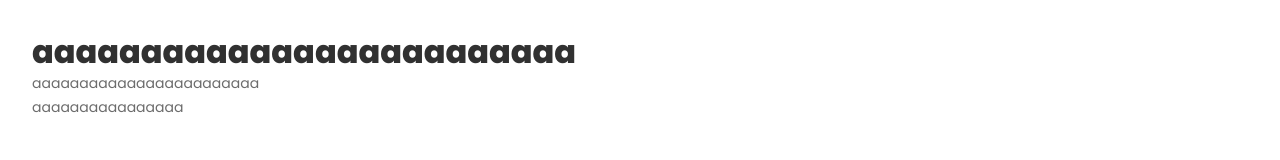
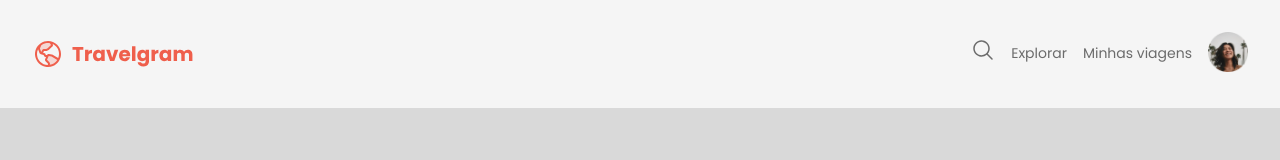
Before and after one commit to HaastZ/Travelgram-perfil-viagens-Rocketseat, a plain HTML site: page index.html in a window 1280 px wide. Drawn offline with Linux system fonts and the light colour scheme.

Commit message:
fazendo o navbar do header

```diff
--- a/css/global.css
+++ b/css/global.css
@@ -20,7 +20,7 @@
 }
 
 body {
-    margin: 2rem;
+    background-color: var(--skeleton-color);
 }
 
 h1 {
@@ -34,9 +34,25 @@ a {
 
 a:hover {
     color: var(--brand-color);
+    text-decoration: underline;
 }
 
 a, p {
     color: var(--text-color-secondary);
     font: var(--paragraph-md);
 }
+
+li {
+    list-style: none;
+}
+
+.desktop-only {
+    display: none;
+}
+
+@media (width >= 43.75rem) {
+    .desktop-only {
+        display: initial;
+        display: flex;
+    }
+}
--- /dev/null
+++ b/css/header.css
@@ -0,0 +1,31 @@
+header {
+    background-color: var(--surface-color);
+    padding: 2rem;
+}
+
+header nav {
+    display: flex;
+    align-items: center;
+    justify-content: space-between;
+
+    & ul {
+        display: flex;
+        align-items: center;
+        gap: 1rem;
+
+        & div {
+            display: flex;
+            gap: 1rem;
+        }
+
+        & :nth-child(3) img {
+            width: 2.5rem;
+        }
+    }
+}
+
+@media (width >= 80rem) {
+    header nav ul .desktop-only {
+        display: flex;
+    }
+}
--- a/css/index.css
+++ b/css/index.css
@@ -1 +1,3 @@
 @import url(global.css);
+@import url(header.css);
+@import url(utility.css);
--- /dev/null
+++ b/css/utility.css
@@ -0,0 +1,7 @@
+.flex {
+    display: flex;
+}
+
+.grid {
+    display: grid;
+}
--- a/index.html
+++ b/index.html
@@ -10,8 +10,18 @@
     <title>Travelgram | Perfil viagens</title>
 </head>
 <body>
-    <h1>aaaaaaaaaaaaaaaaaaaaaaaaa</h1>
-    <p>aaaaaaaaaaaaaaaaaaaaaaaa</p>
-    <a href="">aaaaaaaaaaaaaaaa</a>
+    <header>
+        <nav>
+            <img src="./assets/icons/Logo.svg" alt="logo travelgram">
+            <ul>
+                <li><a href="#"><img src="./assets/icons/MagnifyingGlass.svg" alt=""></a></li>
+                <div class="desktop-only">
+                    <li><a href="#">Explorar</a></li>
+                    <li><a href="#">Minhas viagens</a></li>
+                </div>
+                <li><img src="./assets/images/Profile pic.png" alt=""></li>
+            </ul>
+        </nav>
+    </header>
 </body>
 </html>
```
Also changed, not shown: assets/icons/MagnifyingGlass-hover.svg (added), assets/images/Profile pic.png (added).
